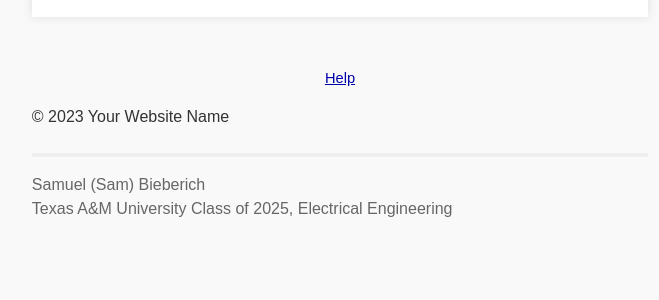
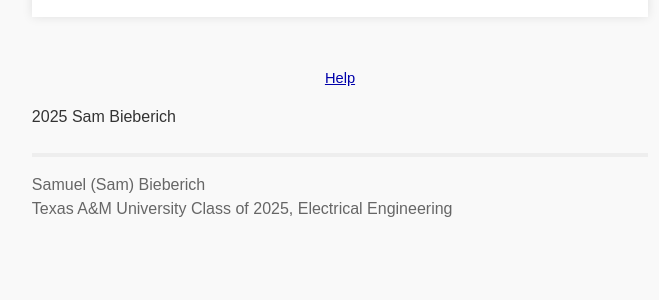
Before and after one commit to Sam-Bieberich/Sam-Bieberich.github.io, a Jekyll site: the page built from goodreads_tool.html, in a window 1280 px wide. Shown: the part 378-678 px from the top of the page, without its empty margins (300-959 px from the left). Built offline with Jekyll 4.4.1, drawn with Linux system fonts in a browser that asks for light colours.

Commit message:
removed extra copy

```diff
--- a/goodreads_tool.html
+++ b/goodreads_tool.html
@@ -236,7 +236,7 @@
         </div>
     </main>
     <footer>
-        <p>&copy; 2023 Your Website Name</p>
+        <p> 2025 Sam Bieberich</p>
     </footer>
 
 </body>
```
